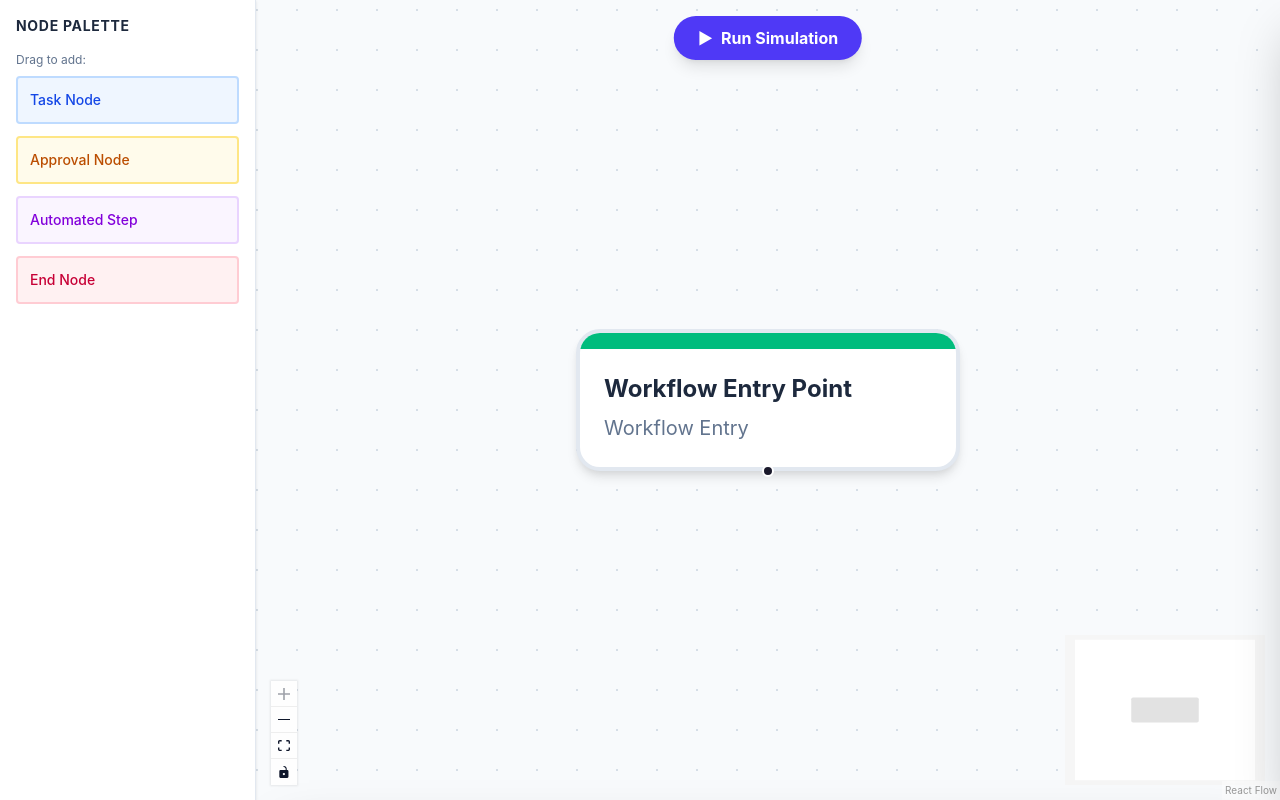
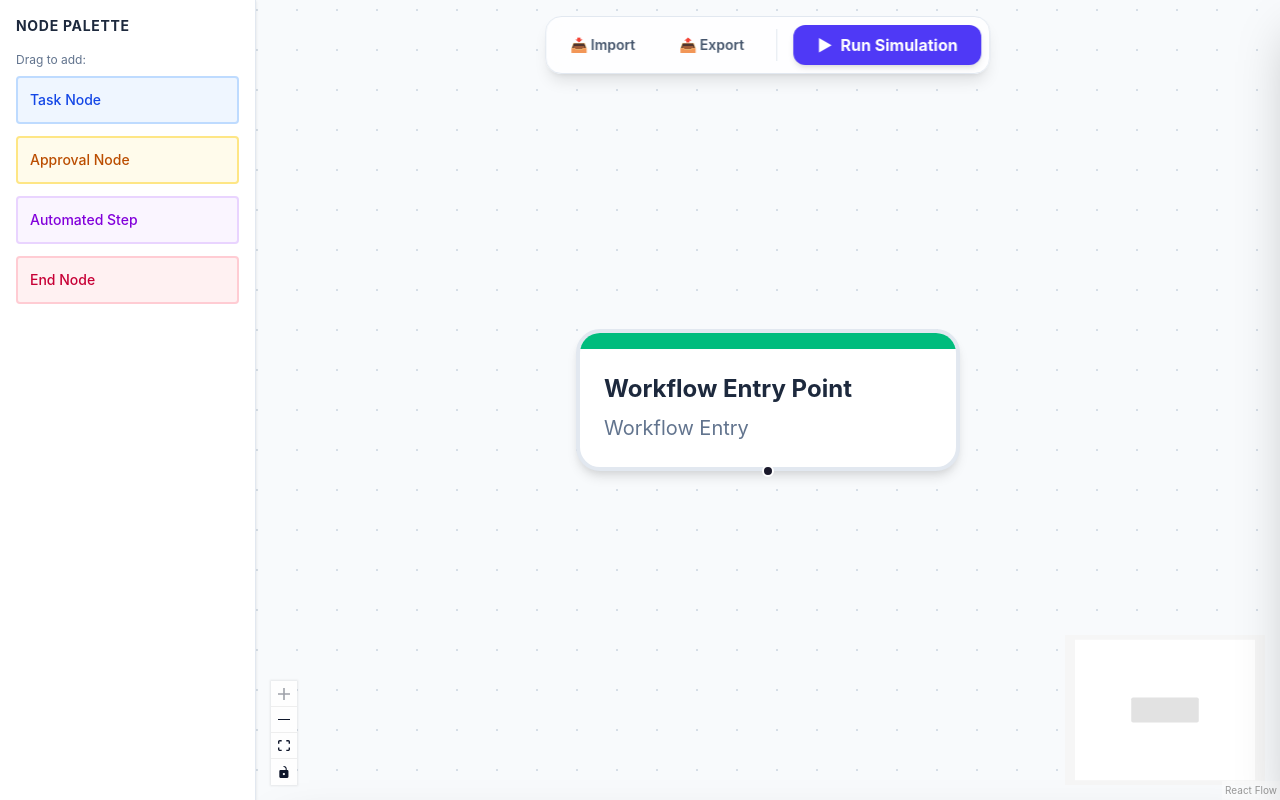
Before and after one commit to RitwikGupta-0501/hr-workflow-designer, a React (Vite) app in the folder hr-workflow/: page / in a window 1280 px wide. Built offline with nearby package versions, Linux system fonts and the light colour scheme.

Commit message:
feat: add import/export using json

```diff
--- a/hr-workflow/src/components/Header/Header.tsx
+++ b/hr-workflow/src/components/Header/Header.tsx
@@ -1,23 +1,61 @@
+import { useRef } from 'react';
 import { useWorkflowStore } from '../../store/useWorkflowStore';
 
 export const Header = () => {
-    const { runSimulation, isSimulating } = useWorkflowStore();
+    const { runSimulation, isSimulating, exportWorkflow, importWorkflow } = useWorkflowStore();
+    const fileInputRef = useRef<HTMLInputElement>(null);
+
+    const handleFileUpload = (event: React.ChangeEvent<HTMLInputElement>) => {
+        const file = event.target.files?.[0];
+        if (file) {
+            const reader = new FileReader();
+            reader.onload = (e) => {
+                const content = e.target?.result as string;
+                if (content) importWorkflow(content);
+            };
+            reader.readAsText(file);
+        }
+        // Reset input so the same file can be uploaded again if needed
+        if (event.target) event.target.value = '';
+    };
 
     return (
-        <header className="absolute top-4 left-1/2 -translate-x-1/2 z-10 flex gap-4">
+        <header className="absolute top-4 left-1/2 -translate-x-1/2 z-10 flex gap-3 bg-white/80 backdrop-blur-md p-2 rounded-2xl shadow-lg border border-slate-200">
+
+            {/* Hidden file input */}
+            <input
+                type="file"
+                accept=".json"
+                ref={fileInputRef}
+                onChange={handleFileUpload}
+                className="hidden"
+            />
+
+            <button
+                onClick={() => fileInputRef.current?.click()}
+                className="px-4 py-2 rounded-xl text-sm font-semibold text-slate-600 hover:bg-slate-100 transition-colors"
+            >
+                📥 Import
+            </button>
+
+            <button
+                onClick={exportWorkflow}
+                className="px-4 py-2 rounded-xl text-sm font-semibold text-slate-600 hover:bg-slate-100 transition-colors"
+            >
+                📤 Export
+            </button>
+
+            <div className="w-px h-8 bg-slate-200 mx-1 self-center" />
+
             <button
                 onClick={runSimulation}
                 disabled={isSimulating}
-                className={`px-6 py-2.5 rounded-full font-bold shadow-lg transition-all flex items-center gap-2 ${isSimulating
-                        ? 'bg-slate-400 cursor-not-allowed'
+                className={`px-6 py-2 rounded-xl font-bold shadow-md transition-all flex items-center gap-2 ${isSimulating
+                        ? 'bg-slate-400 cursor-not-allowed text-white'
                         : 'bg-indigo-600 hover:bg-indigo-700 text-white active:scale-95'
                     }`}
             >
-                {isSimulating ? (
-                    <span className="animate-spin text-lg">⏳</span>
-                ) : (
-                    <span>▶</span>
-                )}
+                {isSimulating ? <span className="animate-spin">⏳</span> : <span>▶</span>}
                 {isSimulating ? 'Simulating...' : 'Run Simulation'}
             </button>
         </header>
--- a/hr-workflow/src/store/useWorkflowStore.ts
+++ b/hr-workflow/src/store/useWorkflowStore.ts
@@ -29,6 +29,8 @@ interface WorkflowState {
     setSelectedNodeId: (id: string | null) => void;
     runSimulation: () => Promise<void>;
     clearLogs: () => void;
+    exportWorkflow: () => void;
+    importWorkflow: (jsonString: string) => void;
 }
 
 export const useWorkflowStore = create<WorkflowState>()(
@@ -126,7 +128,41 @@ export const useWorkflowStore = create<WorkflowState>()(
                     isSimulating: false
                 });
             }
-        }
+        },
+        exportWorkflow: () => {
+            const { nodes, edges } = get();
+            const exportData = JSON.stringify({ nodes, edges }, null, 2);
+
+            // Create a blob and trigger a download
+            const blob = new Blob([exportData], { type: 'application/json' });
+            const url = URL.createObjectURL(blob);
+            const link = document.createElement('a');
+            link.href = url;
+            link.download = `hr-workflow-${new Date().toISOString().split('T')[0]}.json`;
+            document.body.appendChild(link);
+            link.click();
+            document.body.removeChild(link);
+            URL.revokeObjectURL(url);
+        },
+
+        importWorkflow: (jsonString: string) => {
+            try {
+                const data = JSON.parse(jsonString);
+                if (data.nodes && data.edges) {
+                    set({
+                        nodes: data.nodes,
+                        edges: data.edges,
+                        selectedNodeId: null,
+                        simulationLogs: [] // Reset logs on new import
+                    });
+                } else {
+                    throw new Error("Invalid file structure");
+                }
+            } catch (error) {
+                console.error("Failed to import workflow:", error);
+                alert("Invalid workflow file.");
+            }
+        },
     }),
         {
             name: 'hr-workflow-storage', // 3. Unique name for the key in LocalStorage
```
